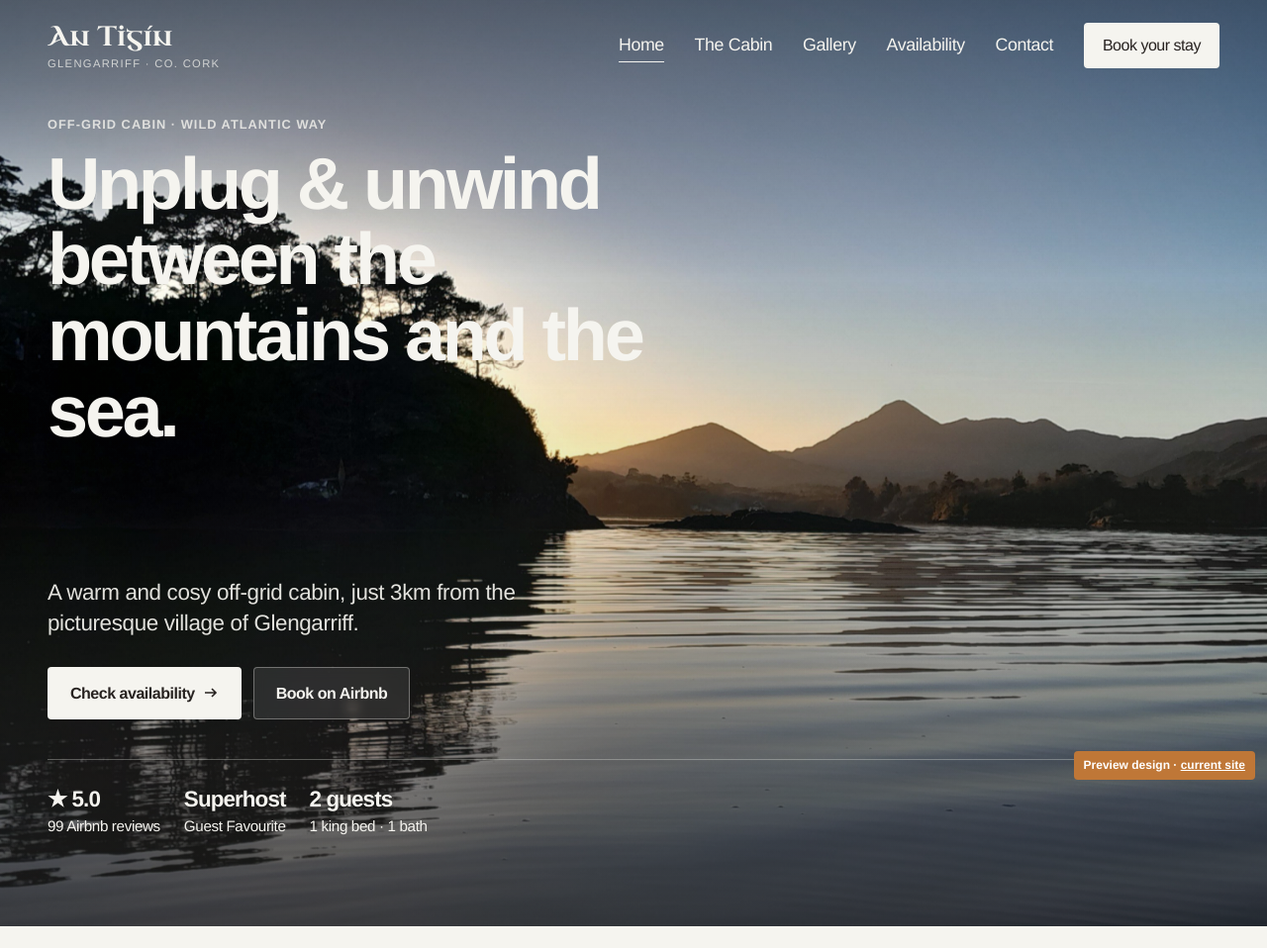
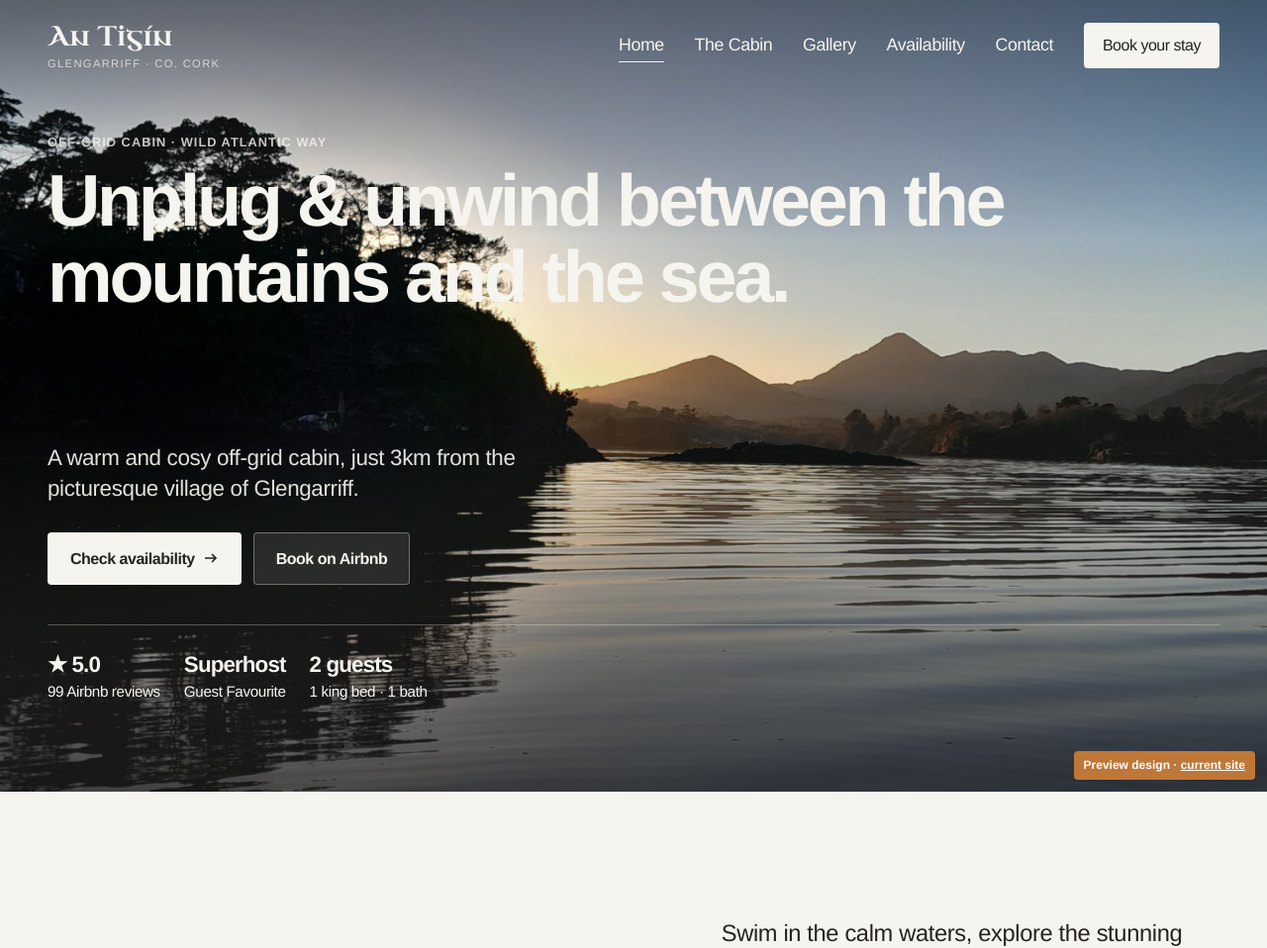
Before and after one commit to an-tigin-glengarriff/an-tigin-glengarriff.github.io, a PHP site: page /new/index.html in a window 1280 px wide. Shown: the top 958 px of the page at 99% size. Run offline with PHP 8.4, Linux system fonts and the light colour scheme; some web fonts are replaced.

Commit message:
/new/ preview: keep 'mountains and the sea.' on one line in hero

```diff
--- a/new/assets/style.css
+++ b/new/assets/style.css
@@ -241,3 +241,7 @@ h2{font-size:clamp(1.75rem,1.1rem + 3vw,4rem);letter-spacing:-.04em}
 }
 @media (max-width:360px){.brand{font-size:1.35rem}}
 @media (min-width:901px){.preview-flag{left:auto;right:12px}}
+/* v4: keep "mountains and the sea." on one line */
+.hero h1 .nowrap{white-space:nowrap}
+.hero h1{max-width:none}
+@media (max-width:640px){.hero h1{font-size:clamp(1.6rem,0.35rem + 7.1vw,2.6rem)}}
--- a/new/index.html
+++ b/new/index.html
@@ -24,7 +24,7 @@
   <img class="hero__img" src="../files/gallery/kayaking-2024d.jpg" alt="Kayaking on the calm water near An Tigín">
   <div class="wrap">
     <span class="eyebrow" style="color:rgba(245,244,239,.8)">Off-grid cabin · Wild Atlantic Way</span>
-    <h1>Unplug &amp; unwind between the mountains and the sea.</h1>
+    <h1>Unplug &amp; unwind between the <span class="nowrap">mountains and the sea.</span></h1>
     <p>A warm and cosy off-grid cabin, just 3km from the picturesque village of Glengarriff.</p>
     <div class="btn-row" style="margin-top:28px"><a class="btn btn--white" href="calendar.html">Check availability <svg viewBox="0 0 16 16" fill="none" stroke="currentColor" stroke-width="1.6"><path d="M2 8h11M9 4l4 4-4 4"/></svg></a><a class="btn btn--ghost" href="https://airbnb.com/h/an-tigin" target="_blank" rel="noopener">Book on Airbnb</a></div>
     <div class="hero__meta"><div><b>★ 5.0</b>99 Airbnb reviews</div><div><b>Superhost</b>Guest Favourite</div><div><b>2 guests</b>1 king bed · 1 bath</div></div>
```
